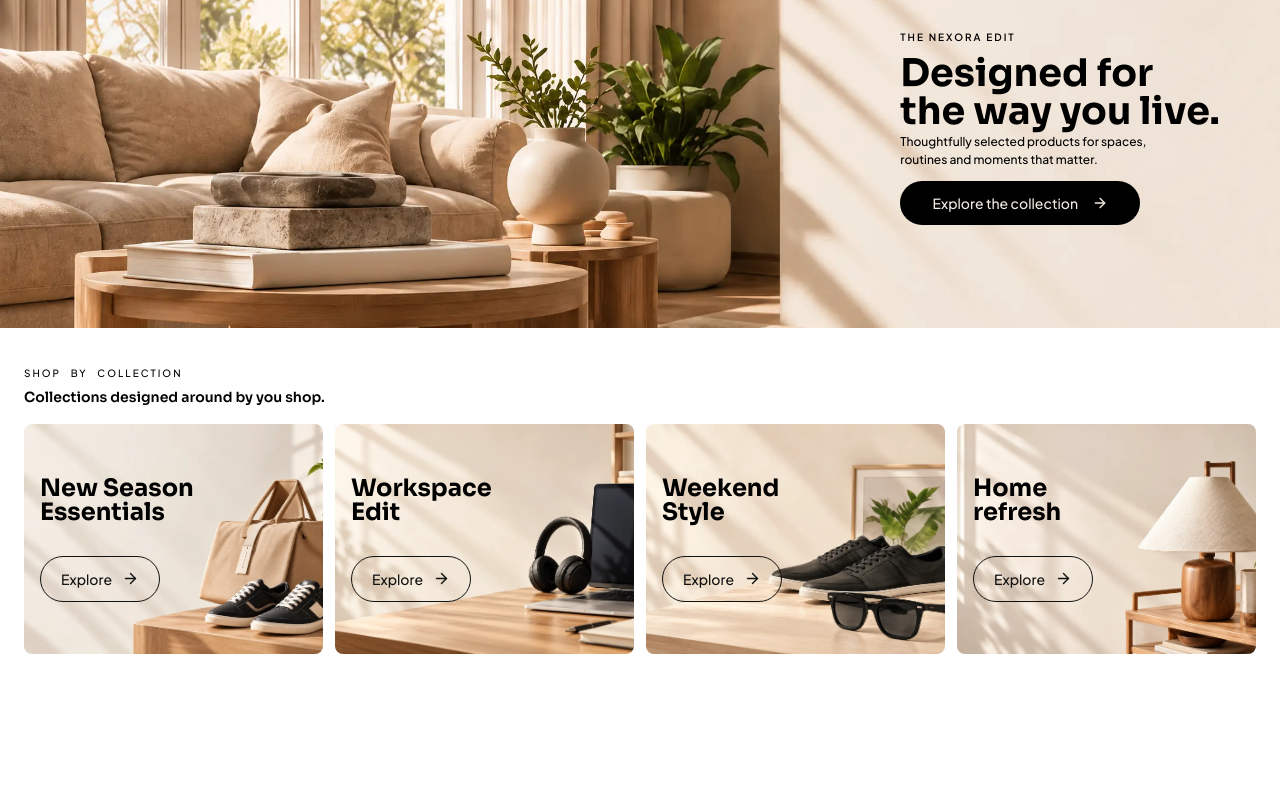
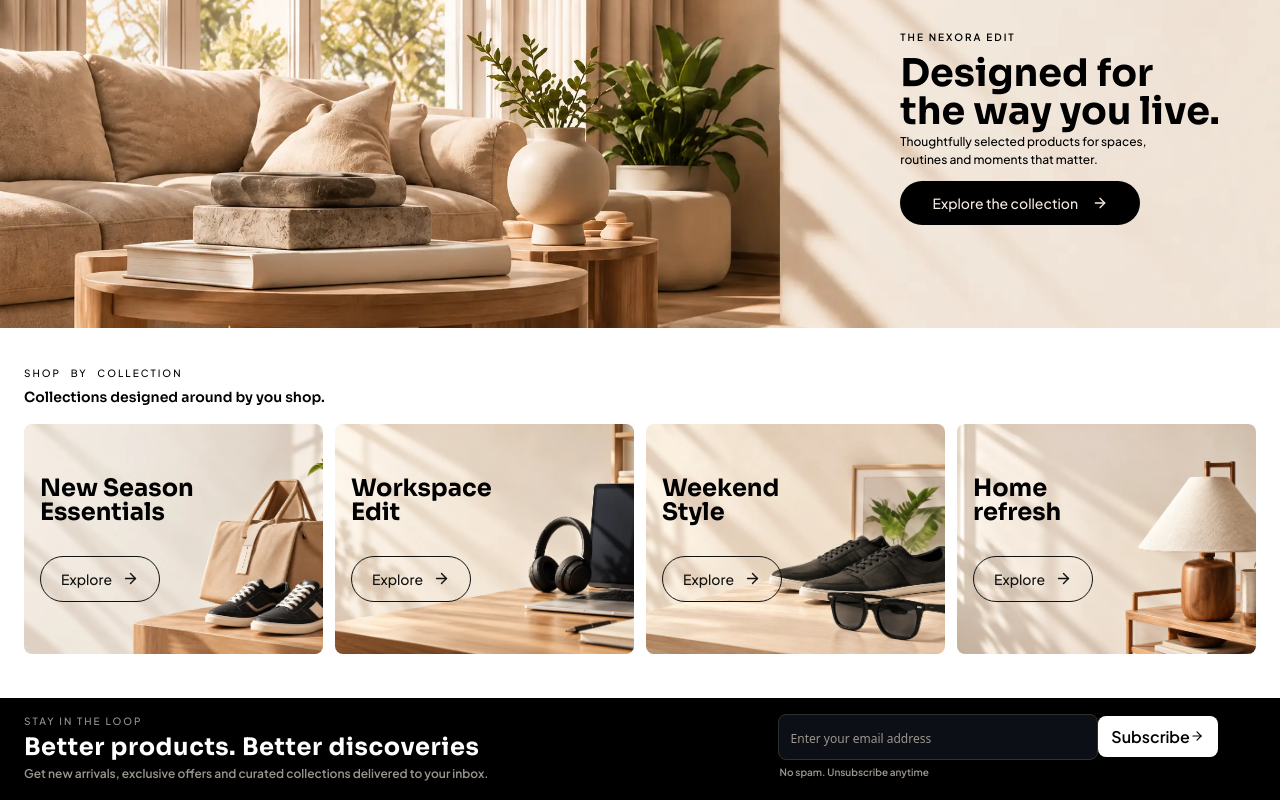
Before and after one commit to karanhub003/Nexora, a Next.js app: page / in a window 1280 px wide. Shown: the part 2603-3403 px from the top of the page. Before the commit the page ends 3301 px from the top, so only its background shows below. Built offline with nearby package versions, Linux system fonts and the light colour scheme.

Commit message:
newsletter done

```diff
--- a/src/app/page.tsx
+++ b/src/app/page.tsx
@@ -4,6 +4,7 @@ import CollectionSection from "@/components/home/collectionSection/CollectionSec
 import EditorialSection from "@/components/home/EditorialSection/EditorialSection";
 import HeroSection from "@/components/home/HeroSection/HeroSection";
 import HighLightingProductsSection from "@/components/home/HighLightingProducts/HighLightingProductsSection";
+import NewsLetterSection from "@/components/home/newsLetterSection/NewsLetterSection";
 import PromotionalSection from "@/components/home/promotionalSection/promotionalSection"
 import UserRecommendedSection from "@/components/home/recommendationSectio/UserRecommendedSection";
 import TrustSection from "@/components/home/trustSection/TrustSection";
@@ -23,6 +24,9 @@ export default function Home() {
       </div>
       <EditorialSection/>
       <CollectionSection/>
+      <div className="w-full bg-black p-3">
+        <NewsLetterSection/>
+      </div>
 
 
       </>
--- a/src/components/common/button.tsx
+++ b/src/components/common/button.tsx
@@ -11,7 +11,7 @@ type ButtonProps = {
 export default function button({
   children,
   variant = "primary",
-  size = "md",
+  size="sm",
   className,
 }: ButtonProps) {
   const baseStyle =
@@ -26,7 +26,7 @@ export default function button({
   };
 
   const variantSize = {
-    sm: " px-4 text-xs font-medium font-body rounded-lg",
+    sm: " text-xs font-medium font-body rounded-lg",
     md: "py-3 px-5 text-sm font-medium font-body rounded-full",
     lg: "py-4 px-8 text-sm  font-semibold font-body rounded-lg",
   };
--- /dev/null
+++ b/src/components/home/newsLetterSection/NewsLetterSection.tsx
@@ -0,0 +1,24 @@
+import Button from "@/components/common/button"
+import { ArrowRight } from "lucide-react"
+
+export default function NewsLetterSection() {
+  return (
+    <div className='NewsLetterSectionContainer  max-w-370 mx-auto grid grid-cols-[1.5fr_1fr] '>
+        <div className="leftSide px-3 py-1">
+            <p className='text-[10px] font-body tracking-[2px] font-medium uppercase text-[#9B968E]'>stay in the loop</p>
+            <h3 className='text-[24px] font-display tracking-wide font-bold text-white'>Better products. Better discoveries</h3>
+            <p className='text-[12px] font-body font-semibold text-[#9B968E]'>Get new arrivals, exclusive offers and curated collections delivered to your inbox.</p>
+        </div>
+        <div className="rightSide  px-3 py-1 leading-6">
+           <div className="searchBtnBox flex items-center">
+                <div className="inputDiv border border-[#30302D] w-80 px-1.5 py-2.5 rounded-lg bg-gray-800/40">
+                    <input className=" pl-1.5 w-full outline-none placeholder:text-[#9B968E] placeholder:text-[12px] text-[#9B968E]" type="email" id='email' name='email' placeholder='Enter your email address' />
+                </div>
+                <Button variant="primary"  className=" text-[16px] font-body font-semibold flex items-center bg-white text-black px-1.5 py-2.5 rounded-lg w-30 justify-center ">Subscribe <ArrowRight size="14px"/></Button>
+
+            </div>
+            <p className="text-[10px] font-semibold font-body text-[#9B968E] pl-0.5">No spam. Unsubscribe anytime</p>
+        </div>
+    </div>
+  )
+}
```
